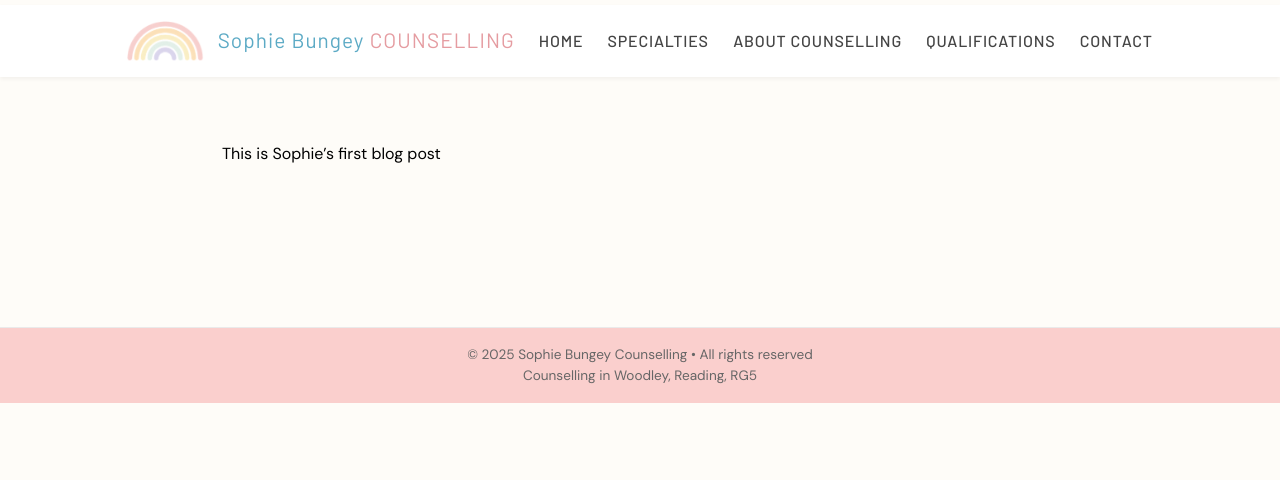
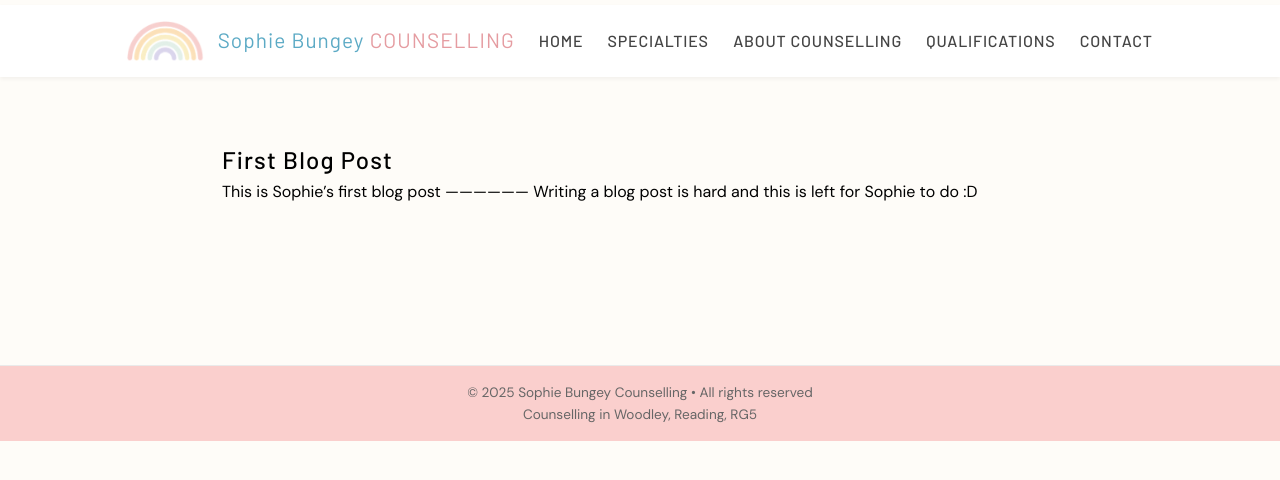
Before and after one commit to Sophie-Care/sophie-care.github.io, a Jekyll site: the page built from _posts/2026-02-21-First_Post.md, in a window 1280 px wide. Shown: the top 480 px of the page. Built offline with Jekyll 4.4.1, drawn with Linux system fonts in a browser that asks for light colours.

Commit message:
Update first Post

```diff
--- a/_posts/2026-02-21-First_Post.md
+++ b/_posts/2026-02-21-First_Post.md
@@ -2,4 +2,8 @@
 layout: default
 title: "Test Blog Post"
 ---
+First Blog Post
+==================
 This is Sophie's first blog post
+------------------
+Writing a blog post is hard and this is left for Sophie to do :D
```
